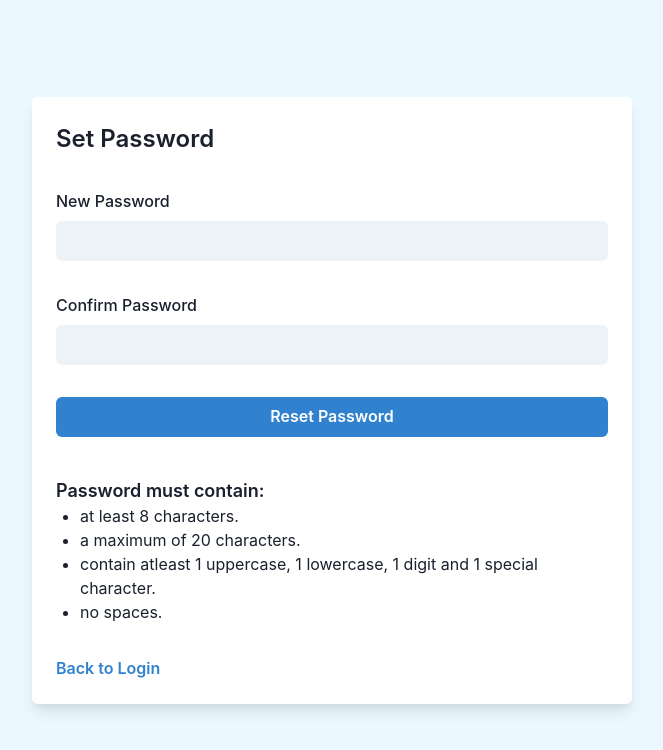
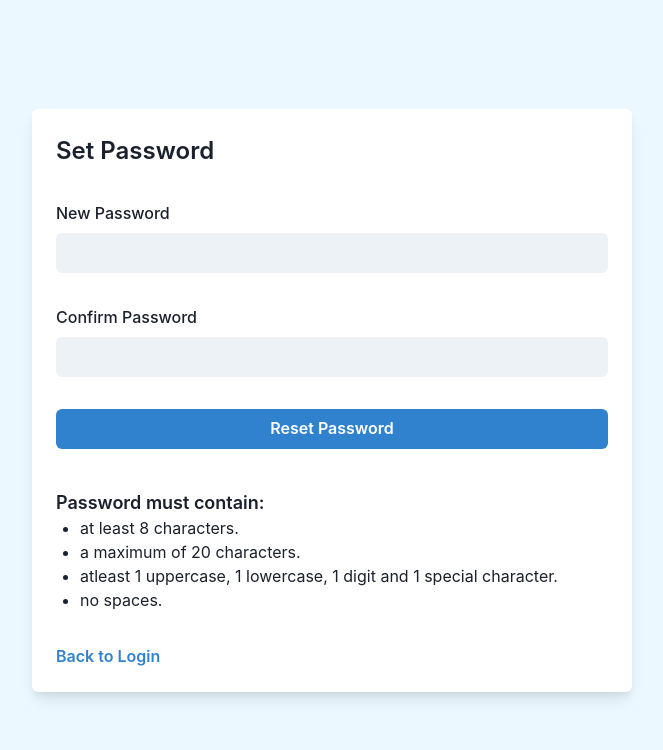
Before and after one commit to BetsolLLC/hr-portal-ui, a React (Create React App) app: page /password in a window 1280 px wide. Shown: the top 750 px of the page, without its empty margins (308-971 px from the left). Built offline with nearby package versions, Linux system fonts and the light colour scheme; no server answers.

Commit message:
Update SetPass.jsx

```diff
--- a/src/screens/setpassword/SetPass.jsx
+++ b/src/screens/setpassword/SetPass.jsx
@@ -156,7 +156,7 @@ export default function SetPass() {
                   <ListItem>at least 8 characters.</ListItem>
                   <ListItem>a maximum of 20 characters.</ListItem>
                   <ListItem>
-                    contain atleast 1 uppercase, 1 lowercase, 1 digit and 1
+                    atleast 1 uppercase, 1 lowercase, 1 digit and 1
                     special character.
                   </ListItem>
                   <ListItem>no spaces.</ListItem>
```
